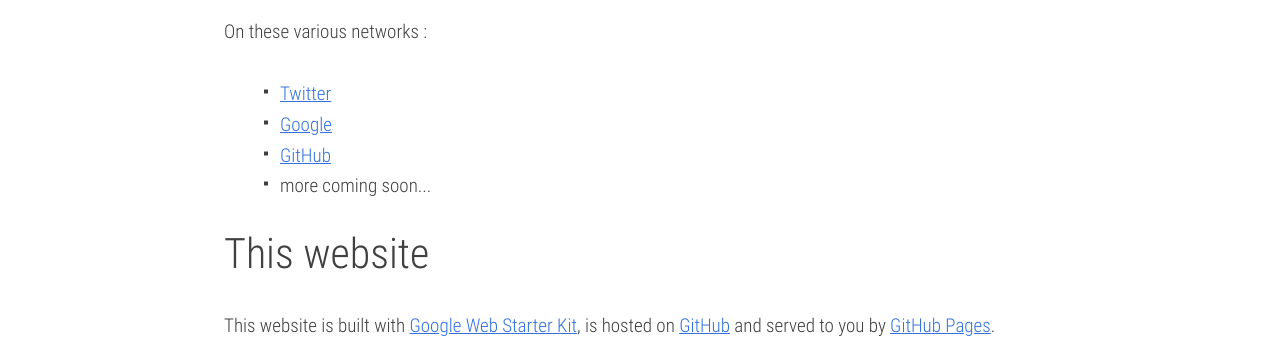
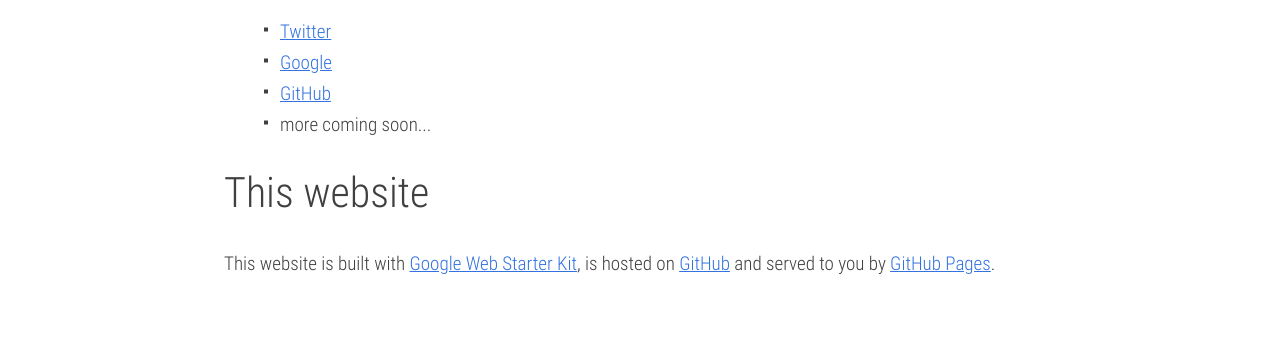
Before and after one commit to Thebigbignooby/thebigbignooby.github.io, a plain HTML site: page index.html in a window 1280 px wide. Shown: the part 649-1007 px from the top of the page. After the commit the page ends 945 px from the top, so only its background shows below. Drawn offline with Linux system fonts and the light colour scheme.

Commit message:
minor change

```diff
--- a/index.html
+++ b/index.html
@@ -60,7 +60,6 @@
       <p>Or just have a look at my profile on <a href="https://fr.linkedin.com/in/dentrory" target="blank">LinkedIn</a>.</p>
 
       <h2 id="find-me-on-the-web">Find me on the Web!</h2>
-      <p>On these various networks :</p>
       <ul>
       	<li><a href="https://twitter.com/thebigbignooby" target="blank">Twitter</a></li>
         <li><a href="https://plus.google.com/+RoryDent/posts" target="blank">Google</a></li>
```
